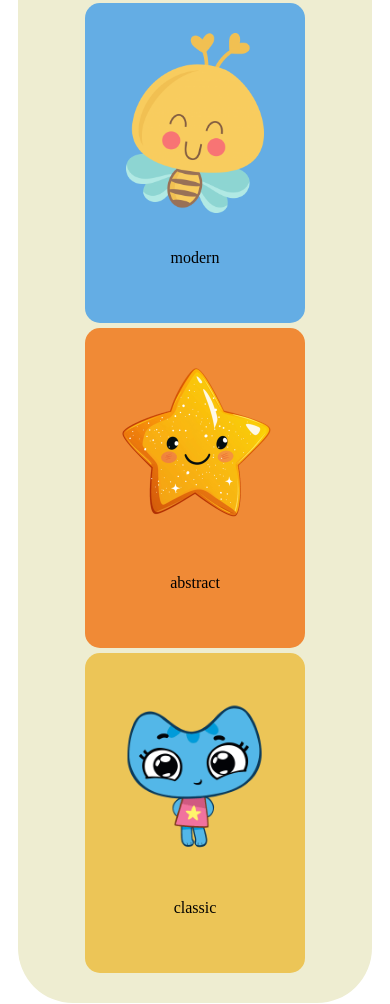
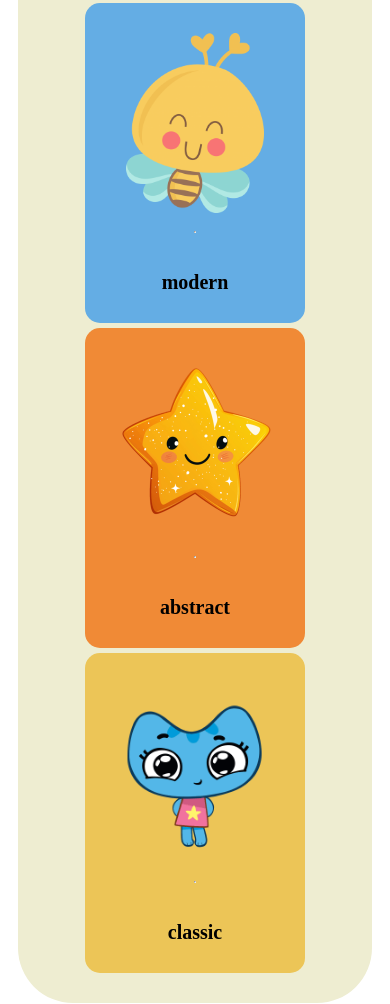
Before and after one commit to Minicodemaker/css-webpage, a plain HTML site: page index.html in a window 390 px wide. Shown: the part 839-1843 px from the top of the page. Drawn offline with Linux system fonts and the light colour scheme.

Commit message:
changed font

```diff
--- a/index.html
+++ b/index.html
@@ -24,12 +24,8 @@
 <!-- class c1 -->
 
     <div class="c1">
-
         <h1>Welcome to my Art Gallary</h1>
     </div>
-
-
-
 
    <div class="parent">
      <div class="p-items">
@@ -50,9 +46,9 @@
 
 <!--  section-1 also added vector images -->
         <div class="section-1">
-            <div class="section-1item"><img src="s5.png"><p class="p1">modern</p></div>
-            <div class="section-1item" style="background-color:rgb(240, 138, 54);"><img src="s9.png"><p class="p1">abstract</p></div>
-            <div class="section-1item" style="background-color:#ECC557;  "><img src="s4.png"><p class="p1">classic</p></div>
+            <div class="section-1item"><img src="s5.png"><hr><p class="p1">modern</p></div>
+            <div class="section-1item" style="background-color:rgb(240, 138, 54);"><img src="s9.png"><hr><p class="p1">abstract</p></div>
+            <div class="section-1item" style="background-color:#ECC557;  "><img src="s4.png"><hr><p class="p1">classic</p></div>
         </div>
      </div>
    </div>
--- a/style1.css
+++ b/style1.css
@@ -100,9 +100,6 @@
     text-align: center;
 }
 
-
-
-
 .c1 h1{
     flex:1 1 100%;
     font-size: 80px;
@@ -123,7 +120,6 @@
     .c1 h1{font-size: 30px;
     }
 }
-
 
 
 .c2-flex{
@@ -191,10 +187,6 @@
     }
 }
 
-
-
-
-
 footer{
     text-align: center;
     font-size: 18px;
@@ -258,15 +250,14 @@ footer{
     width: 300px;
     height: 300px;
     object-fit: contain;
-    margin-bottom: 10px; /* space between image and text */
+
 }
 
-.section-1item p1{
-    border-top: 1px solid black;
-    font-size: 24px;
+.p1{
+
+    font-size: 30px;
     font-weight: bold;
-    width: 100%;
-    padding-top: 10px;
+
 }
 
 .section-2{
@@ -282,7 +273,6 @@ footer{
 }
 
 .section-2items{
-
     flex: 1 1 45%;       /* 2 columns per row */
     min-width: 250px;    /* prevents overlap */
     padding: 20px;
@@ -307,7 +297,7 @@ footer{
     border-left: black solid 1px;
 }
 
- @media (max-width:1024px) {
+@media (max-width:1024px) {
     .section-1item{
         flex: 1 1 calc(33%-10px);
         height: auto;
@@ -335,11 +325,14 @@ footer{
         border-left: none;
     }
 
+    .p1{
+        font-size: 20px;
+    }
 
 }
 
 
-  @media (max-width:768px) {
+@media (max-width:768px) {
     .section-1item{
         flex: 1 1 100%;     /*1 column per row */
         height:100px;
@@ -364,6 +357,9 @@ footer{
     .ruler{
         border-top: black solid 1px;
         border-left:none;
+    }
+    .p1{
+        font-size: 20px;
     }
 }
 
```
